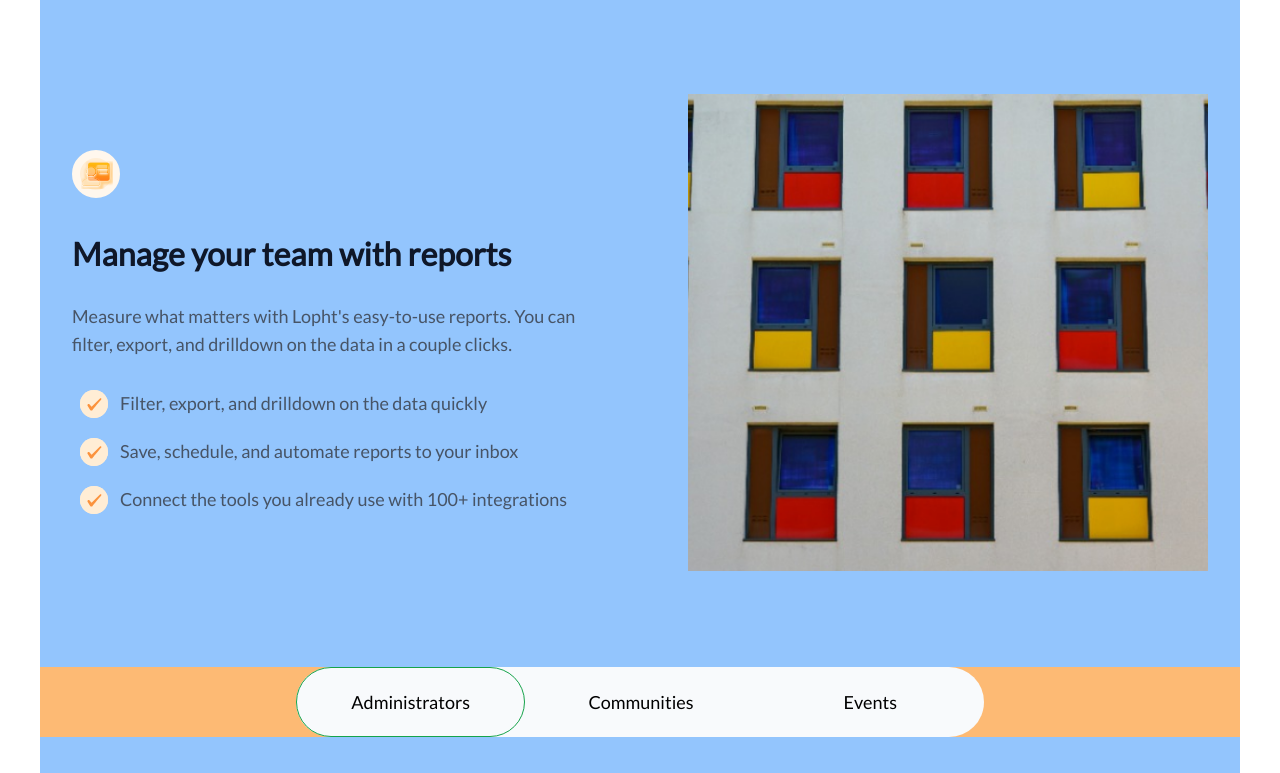
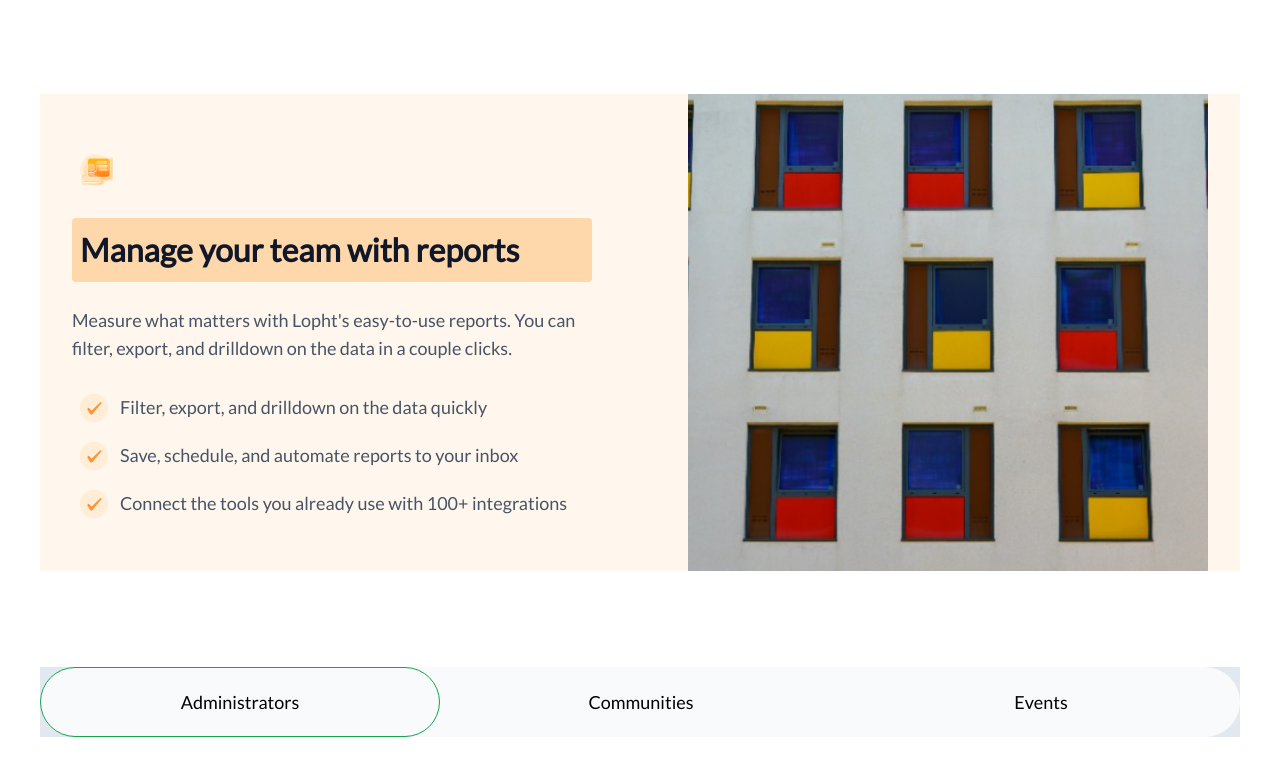
Before and after one commit to Smallz97/lopht-app-staging, a Next.js app: page / in a window 1280 px wide. Shown: the part 2847-3620 px from the top of the page. Built offline with nearby package versions, Linux system fonts and the light colour scheme.

Commit message:
minor UI changes for deployment preview

```diff
--- a/app/(public)/(landing-pages)/layout.tsx
+++ b/app/(public)/(landing-pages)/layout.tsx
@@ -19,7 +19,7 @@ export default function RootLayout({
     <html lang="en">
       <body className={`${lato.className}`}>
         <NavBar />
-        <main className="px-5 md:px-4 lg:px-10 overflow-x-hidden">{children}</main>
+        <main className="px-5 md:px-4 lg:px-10">{children}</main>
         <Footer />
       </body>
     </html>
--- a/app/(public)/(landing-pages)/ui/home-page/components/features-card/FeatureCard.tsx
+++ b/app/(public)/(landing-pages)/ui/home-page/components/features-card/FeatureCard.tsx
@@ -8,25 +8,25 @@ export default function FeatureCard({
 }: FeatureCardProps) {
   return (
     <div
-      className={`flex flex-col ${className} items-center gap-10 md:px-8 md:gap-24`}
+      className={`flex flex-col ${className} items-center gap-10 md:gap-24 md:px-8 lg:bg-orange-50`}
     >
       <div
         className="grow shrink basis-0 flex flex-col gap-8"
         id="feature-text-wrapper"
       >
         <div
-          className="flex-col flex gap-6 items-center lg:items-start"
+          className="flex-col flex gap-6"
           id="feature-title"
         >
-          <div className="w-12 h-12 p-1.5 bg-orange-100 border-8 border-orange-50 rounded-3xl justify-center items-center flex">
+          <div className="w-12 h-12 p-1.5 bg-orange-100 border-8 border-orange-50 rounded-3xl justify-center items-center flex max-lg:self-center">
             <div className="w-9 h-12 flex justify-center items-center">
               <div className="w-9 h-12 flex">
                 <UserIdIcon />
               </div>
             </div>
           </div>
-          <div className="flex flex-col gap-2 md:gap-4">
-            <div className="self-stretch text-[#0f1728] max-md:text-center text-2xl md:text-[32px] font-bold leading-loose">
+          <div className="flex flex-col gap-2 md:gap-6">
+            <div className="text-[#0f1728] max-lg:text-center text-2xl md:text-[32px] font-bold leading-loose md:bg-orange-200 rounded md:pl-3 lg:pl-2">
               {feature}
             </div>
             <div className="self-stretch text-[#475466] text-base max-md:text-center md:text-lg font-normal leading-normal md:leading-7">
--- a/app/(public)/(landing-pages)/ui/home-page/components/features-section-navbar/FeaturesSectionNavBar.tsx
+++ b/app/(public)/(landing-pages)/ui/home-page/components/features-section-navbar/FeaturesSectionNavBar.tsx
@@ -1,6 +1,6 @@
 export default function FeaturesSectionNavigationBar() {
   return (
-    <div className="md:px-40 lg:px-64 bg-orange-300" id="features-navbar">
+    <div className="bg-slate-200" id="features-navbar">
       <div className="bg-slate-50 rounded-full flex lg:gap-0.5">
         <div className="px-5 py-5 rounded-full border border-green-600 justify-center items-center grow shrink basis-0 flex">
           <div className="text-black text-xs md:text-lg font-medium leading-none">
--- a/app/(public)/(landing-pages)/ui/home-page/page-sections/features-section/FeaturesSection.tsx
+++ b/app/(public)/(landing-pages)/ui/home-page/page-sections/features-section/FeaturesSection.tsx
@@ -4,7 +4,7 @@ import FeaturePages from "@/app/(public)/(landing-pages)/ui/home-page/components
 
 export default function FeaturesSection() {
   return (
-    <div className="flex flex-col py-16 md:py-24 lg:py-44 bg-blue-300">
+    <div className="flex flex-col py-16 md:py-24 lg:py-44">
       <FeaturesSectionHeading />
       <FeaturesList />
       <FeaturePages />
--- a/app/(public)/(landing-pages)/ui/shared-ui-components/footer-bar/footer-cta-bar/FooterCTABar.tsx
+++ b/app/(public)/(landing-pages)/ui/shared-ui-components/footer-bar/footer-cta-bar/FooterCTABar.tsx
@@ -6,7 +6,7 @@ import FooterImage from "@/app/(public)/(landing-pages)/ui/shared-ui-components/
 export default function FooterCTABar() {
   return (
     <div className="flex flex-col md:flex-row-reverse md:px-3 md:py-2 lg:px-12 md:gap-3 lg:gap-24 md:bg-black">
-      <div className="flex md:basis-0 md:grow md:shrink bg-yellow-300">
+      <div className="flex md:basis-0 md:grow md:shrink">
         <Image src={FooterImage} alt={``} />
       </div>
       <div className="px-5 py-14 md:max-lg:px-2 md:py-0 md:basis-0 md:grow md:shrink bg-black flex-col justify-start md:justify-center items-center md:items-start gap-8 md:gap-6 flex">
```
